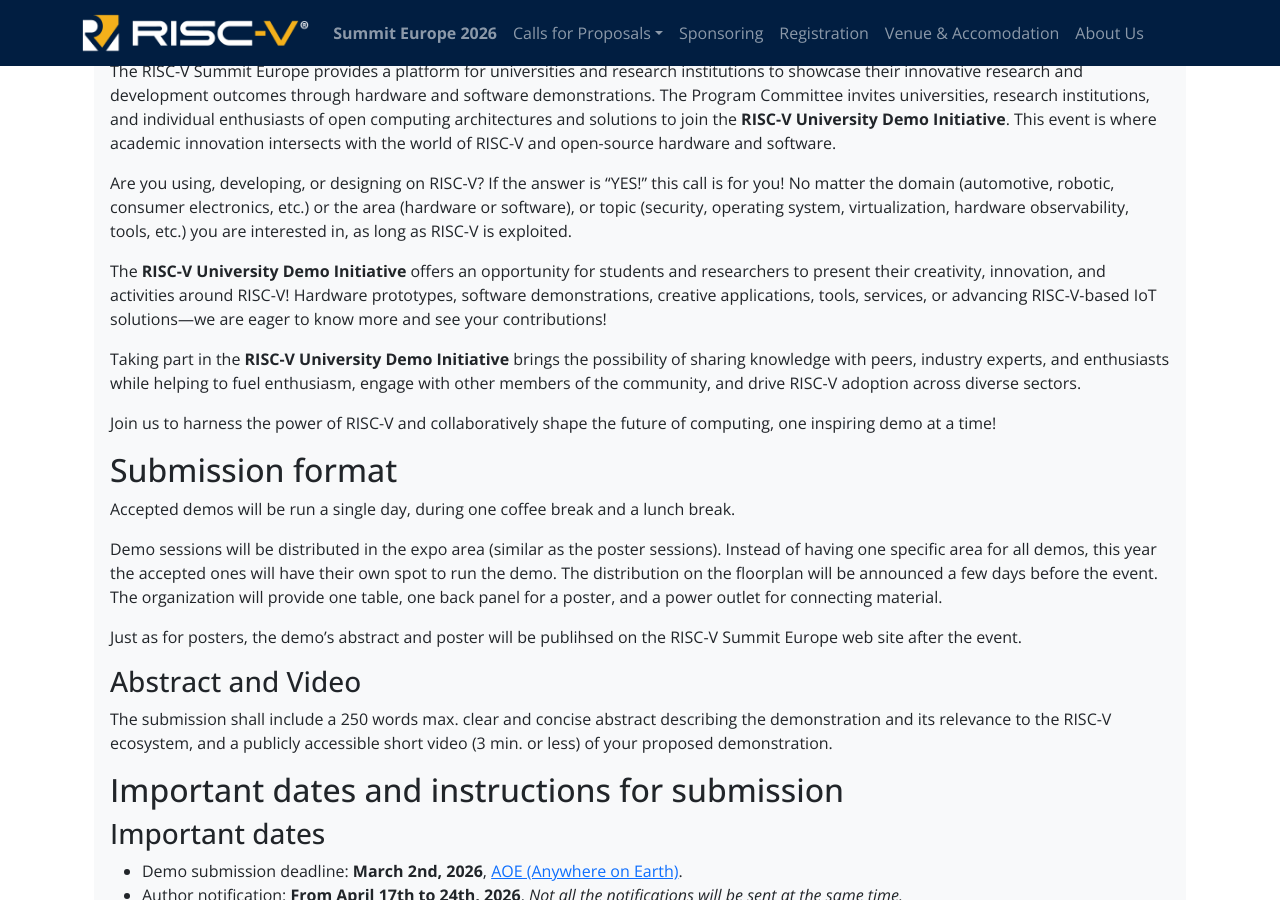
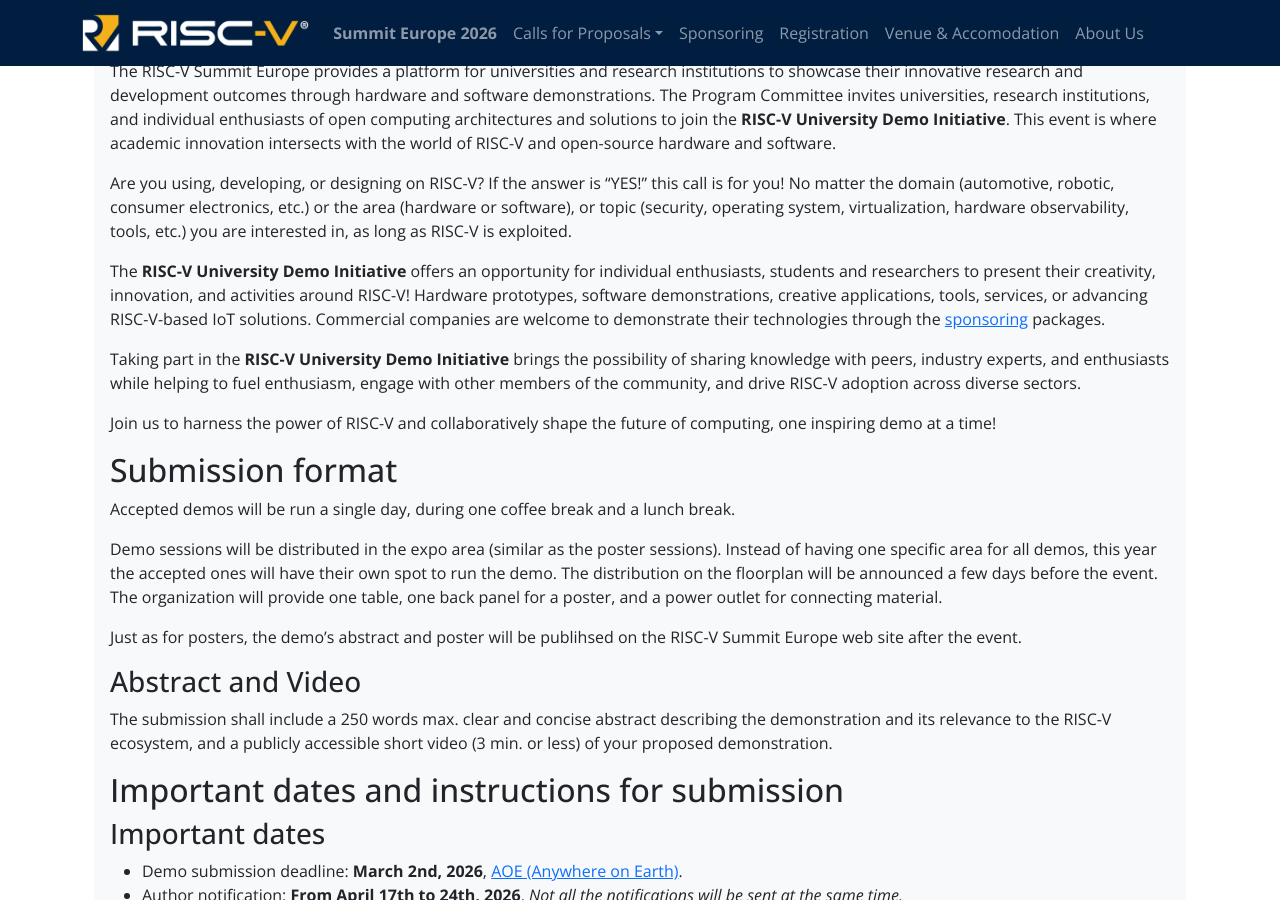
Before and after one commit to riscv-europe/summit-website-development, a Jekyll site: the page built from summit/2026/call-for-demos.md, in a window 1280 px wide and 900 px high, scrolled down 677 px. Built offline with Jekyll 4.4.1, drawn with Linux system fonts in a browser that asks for light colours.

Commit message:
Fix: make it clear that the demos are for academics and individuals. Companies should go through sponsoring.

```diff
--- a/summit/2026/call-for-demos.md
+++ b/summit/2026/call-for-demos.md
@@ -31,11 +31,12 @@
 RISC-V is exploited.
 
 The **RISC-V University Demo Initiative** offers an opportunity for
-students and researchers to present their creativity, innovation, and
-activities around RISC-V! Hardware prototypes, software
-demonstrations, creative applications, tools, services, or advancing
-RISC-V-based IoT solutions—we are eager to know more and see your
-contributions!
+individual enthusiasts, students and researchers to present their
+creativity, innovation, and activities around RISC-V! Hardware
+prototypes, software demonstrations, creative applications, tools,
+services, or advancing RISC-V-based IoT solutions. Commercial
+companies are welcome to demonstrate their technologies through the
+[sponsoring](sponsoring) packages.
 
 Taking part in the **RISC-V University Demo Initiative** brings the
 possibility of sharing knowledge with peers, industry experts, and
```
